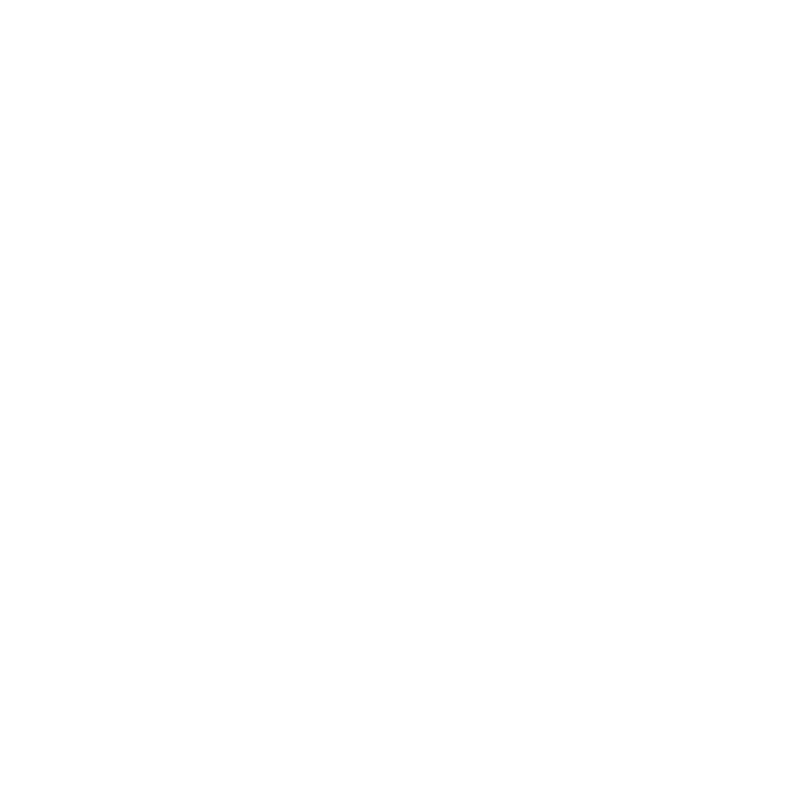
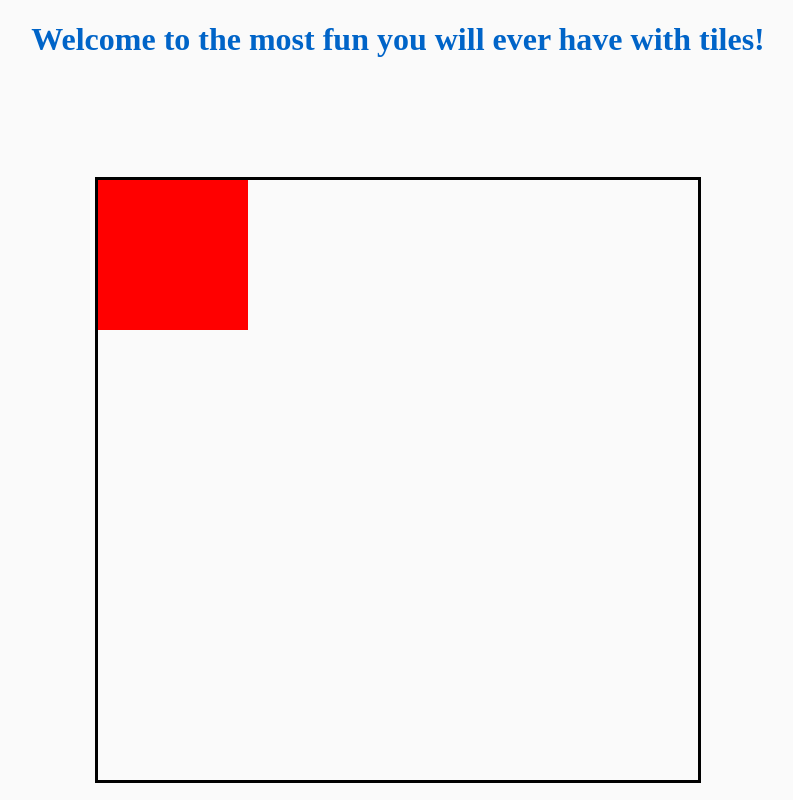
Before and after one commit to MB25/OdinProjectJS, a plain HTML site: page index.html in a window 1280 px wide. Shown: the whole page, without its empty margins (242-1035 px from the left). Drawn offline with Linux system fonts and the light colour scheme.

Commit message:
enough for today

```diff
--- a/index.html
+++ b/index.html
@@ -1,9 +1,15 @@
 <!DOCTYPE html>
 <html>
 <head>
-  <title>Play with Tiles</title>
-
+  	<title>Play with Tiles</title>
+  	<link href="style.css" type="text/css" rel="stylesheet">
+	<script type = "javascript" href="myScript.js"></script>
 </head>
 <body>
+	<h1>Welcome to the most fun you will ever have with tiles!</h1>
+	<div class ="grid">
+		<div class ="tile"></div>
+	</div>
+
 </body>
 </html>
--- a/style.css
+++ b/style.css
@@ -0,0 +1,31 @@
+body {
+  margin: 0;
+  padding: 0;
+  background: rgb(250,250,250);
+}
+
+h1 {
+	text-align: center;
+	color: rgb(0,100,200);
+	clear: both;
+}
+
+.grid {
+	width: 600px;
+	height: 600px;
+	border: 3px rgb(0,0,0) solid;
+	font-family: Helvetica, sans;
+	font-size: 30px;
+	color= blue;
+	position: fixed;
+  	top: 60%;
+  	left: 50%;
+  	/* bring your own prefixes */
+  	transform: translate(-50%, -50%);
+}
+
+.tile {
+	width: 150px;
+	height: 150px;
+	background-color: red;
+}
```
